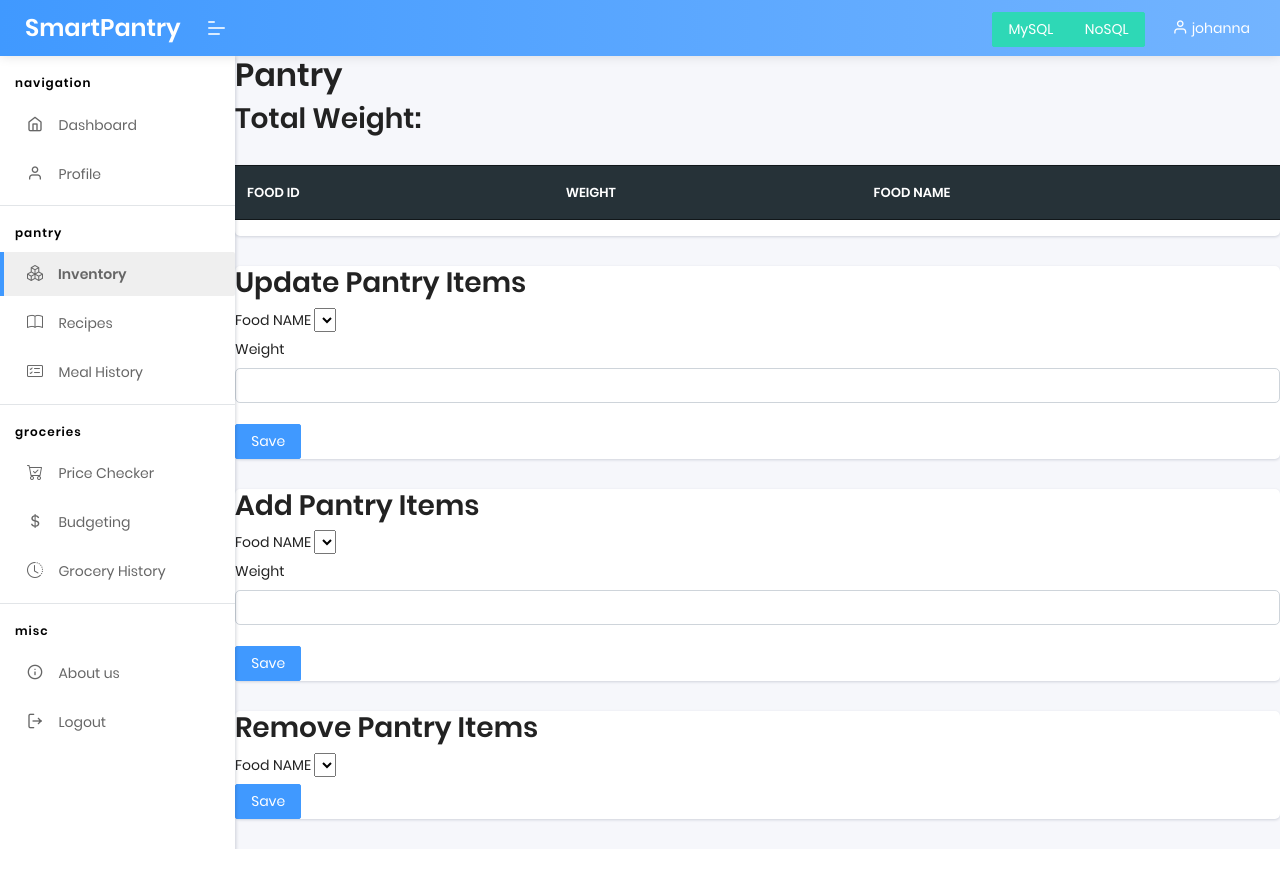
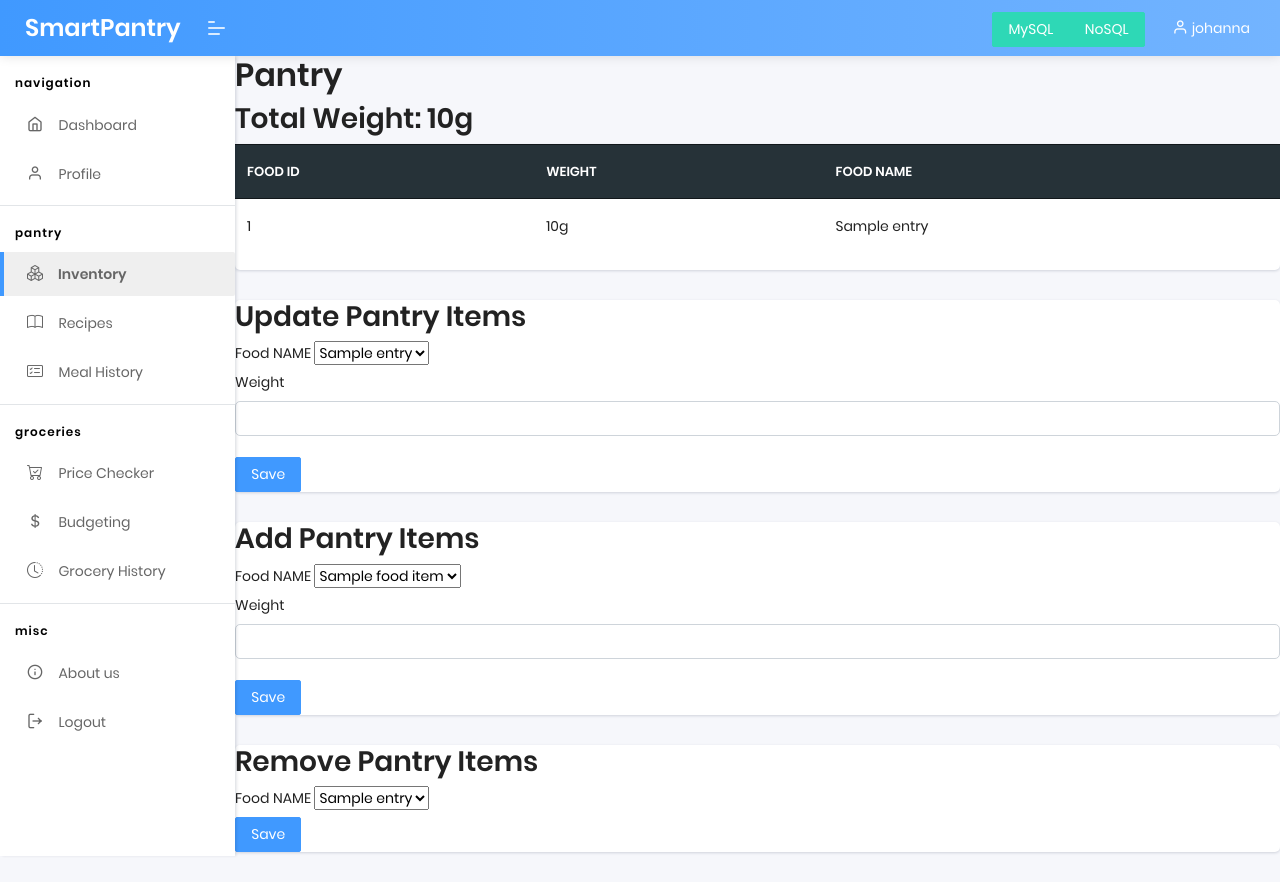
Before and after one commit to CarltonFoo/ICT2103-SmartPantry, a Flask app: page /nosql/inventory.html in a window 1280 px wide. Before the commit the page ends 849 px from the top, so only its background shows below. Run offline with Flask 2, Linux system fonts and the light colour scheme; a user stored in the database is signed in; data comes from the database, SQL or seed files in the repository; tables that the repository leaves empty hold one stand-in row (values such as "Sample post"); a database or web service that is not in the repository returns one stand-in record (values such as "Sample title"); lists and menus that the app fills with data are empty; some libraries are stand-ins or nearby versions.

Commit message:
Updated nosql function for inventory

```diff
--- a/apps/home/routes.py
+++ b/apps/home/routes.py
@@ -4,6 +4,7 @@ from datetime import datetime
 from itertools import groupby
 from operator import itemgetter
 from dns.rdatatype import NULL
+from werkzeug.utils import redirect
 from apps.home import mysqlbp, nosqlbp
 from apps.authentication.util import hash_pass
 from apps.authentication.models import Users
@@ -930,9 +931,6 @@ def GetPantryItems():
 
     try:
         #mySQL
-
-
-
         mycursor4.execute(sql4)
         id = mycursor4.fetchall()
 
@@ -955,58 +953,65 @@ def GetPantryItems():
         return render_template('home/inventory.html', pantry_items=pantry_items, pantryheaviest=pantryheaviest, fooditem=fooditem)
 
     except Error as err:
-            if err.errno == errorcode.ER_NO_SUCH_TABLE:
-                print(f'Create table receipt_ingredient')
-                dir1 = os.path.join(os.path.dirname(__file__), "../../Objects/sql_scripts/", f'food_item.sql')
-                dir2 = os.path.join(os.path.dirname(__file__), "../../Objects/sql_scripts/", f'pantry.sql')
-                create_table(table_name='food_item', dir=dir1)
-                create_table(table_name='pantry', dir=dir2)
-                mycursor4.execute(sql4)
-                id = mycursor4.fetchall()
+        if err.errno == errorcode.ER_NO_SUCH_TABLE:
+            print(f'Create table receipt_ingredient')
+            dir1 = os.path.join(os.path.dirname(__file__), "../../Objects/sql_scripts/", f'food_item.sql')
+            dir2 = os.path.join(os.path.dirname(__file__), "../../Objects/sql_scripts/", f'pantry.sql')
+            create_table(table_name='food_item', dir=dir1)
+            create_table(table_name='pantry', dir=dir2)
+            mycursor4.execute(sql4)
+            id = mycursor4.fetchall()
 
-                mycursor = db.cursor(buffered=True, dictionary=True)
-                mycursor.execute(sql)
-                db.commit()
-                pantry_items = mycursor.fetchall()
-                print("data", pantry_items)
-                mycursor2 = db.cursor(buffered=True, dictionary=True)
-                mycursor2.execute(sql2)
-                pantryheaviest = mycursor2.fetchall()
-                mycursor3 = db.cursor(buffered=True, dictionary=True)
-                mycursor3.execute(sql3)
-                fooditem = mycursor3.fetchall()
-                #sql4="SELECT * FROM food_item e1 WHERE (SELECT * FROM pantry AS e2 WHERE e1.fid = e2.fid AND id=1)"
-                #mycursor4 = db.cursor(buffered=True, dictionary=True)
-                # mycursor4.execute(sql4)
-                #maxfoodname= mycursor3.fetchall()
+            mycursor = db.cursor(buffered=True, dictionary=True)
+            mycursor.execute(sql)
+            db.commit()
+            pantry_items = mycursor.fetchall()
+            print("data", pantry_items)
+            mycursor2 = db.cursor(buffered=True, dictionary=True)
+            mycursor2.execute(sql2)
+            pantryheaviest = mycursor2.fetchall()
+            mycursor3 = db.cursor(buffered=True, dictionary=True)
+            mycursor3.execute(sql3)
+            fooditem = mycursor3.fetchall()
+            #sql4="SELECT * FROM food_item e1 WHERE (SELECT * FROM pantry AS e2 WHERE e1.fid = e2.fid AND id=1)"
+            #mycursor4 = db.cursor(buffered=True, dictionary=True)
+            # mycursor4.execute(sql4)
+            #maxfoodname= mycursor3.fetchall()
 
-                return render_template('home/inventory.html', pantry_items=pantry_items, pantryheaviest=pantryheaviest, fooditem=fooditem)
+            return render_template('home/inventory.html', pantry_items=pantry_items, pantryheaviest=pantryheaviest, fooditem=fooditem)
 
 
-    # mycursor4.execute(sql4)
-    # id = mycursor4.fetchall()
-    # sql = "SELECT p.id, p.fid, p.weight, e.food_name FROM food_item e, pantry p WHERE e.fid = p.fid AND p.id= (SELECT id FROM user WHERE username= '" + str(current_user) + "')"
+@nosqlbp.route('/inventory.html')
+def noSQL_get_pantry():
+    current_username = current_user.username
+    user_pantry_collection = nosql.db["user_pantry"]
+    food_item_collection = nosql.db["food_item"]
 
-    # mycursor = db.cursor(buffered=True, dictionary=True)
-    # mycursor.execute(sql)
-    # db.commit()
-    # pantry_items = mycursor.fetchall()
-    # print("data", pantry_items)
-    # sql2 = "SELECT SUM(weight) FROM pantry WHERE id=(SELECT id FROM user WHERE username= '" + \
-    #     str(current_user) + "')"
-    # mycursor2 = db.cursor(buffered=True, dictionary=True)
-    # mycursor2.execute(sql2)
-    # pantryheaviest = mycursor2.fetchall()
-    # sql3 = "SELECT * FROM food_item e1 WHERE NOT EXISTS( SELECT * FROM pantry AS e2 WHERE e1.fid = e2.fid AND id=(SELECT id FROM user WHERE username= '" + str(current_user) + "'))"
-    # mycursor3 = db.cursor(buffered=True, dictionary=True)
-    # mycursor3.execute(sql3)
-    # fooditem = mycursor3.fetchall()
-    # #sql4="SELECT * FROM food_item e1 WHERE (SELECT * FROM pantry AS e2 WHERE e1.fid = e2.fid AND id=1)"
-    # #mycursor4 = db.cursor(buffered=True, dictionary=True)
-    # # mycursor4.execute(sql4)
-    # #maxfoodname= mycursor3.fetchall()
+    user_pantry_data = user_pantry_collection.find_one({'username': str(current_username)})
+    pantry_items = user_pantry_data["pantry_items"]
 
-    # return render_template('home/inventory.html', pantry_items=pantry_items, pantryheaviest=pantryheaviest, fooditem=fooditem)
+    fid_list = []
+    pantry_items_list = []
+    pantry_weight_list = []
+    for item in pantry_items:
+        fid_list.append(item["fid"])
+        pantry_items_list.append({"fid": item["fid"], "food_name": item["food_name"], "weight": item["weight"]})
+        pantry_weight_list.append(item["weight"])
+
+    total_weight = sum(pantry_weight_list)
+
+    food_items = food_item_collection.find(
+        {},
+        {"fid": 1, "food_name": 1 , "weight": 1}
+    )
+
+    food_item_list = []
+
+    for item in food_items:
+        if (item["fid"] not in fid_list):
+            food_item_list.append({"fid": item["fid"], "food_name": item["food_name"], "weight": item["weight"]})
+
+    return render_template("home/inventory.html", pantry_items=pantry_items, fooditem=food_item_list, pantryheaviest=total_weight)
 
 
 @mysqlbp.route('/updatepantry', methods=['GET', 'POST'])
@@ -1021,7 +1026,6 @@ def update3():
         sql2 = "SELECT p.id, p.fid, p.weight, e.food_name FROM food_item e, pantry p WHERE e.fid = p.fid AND p.id=(SELECT id FROM user WHERE username= '" + str(current_user) + "')"
 
         sql3 = "SELECT * FROM food_item e1 WHERE NOT EXISTS( SELECT * FROM pantry AS e2 WHERE e1.fid = e2.fid AND id=(SELECT id FROM user WHERE username= '" + str(current_user) + "'))"
-
 
         try:
             #mySQL
@@ -1062,43 +1066,28 @@ def update3():
                 return render_template("home/inventory.html", data=data, pantry_items=pantry_items, fooditem=fooditem)
 
 
-        # mycursor.execute(sql)
-        # db.commit()
-        # data = mycursor.fetchall()
-        # sql2 = "SELECT p.id, p.fid, p.weight, e.food_name FROM food_item e, pantry p WHERE e.fid = p.fid AND p.id=(SELECT id FROM user WHERE username= '" + str(current_user) + "')"
-
-        # mycursor2 = db.cursor(buffered=True, dictionary=True)
-        # mycursor2.execute(sql2)
-        # db.commit()
-        # pantry_items = mycursor2.fetchall()
-        # sql3 = "SELECT * FROM food_item e1 WHERE NOT EXISTS( SELECT * FROM pantry AS e2 WHERE e1.fid = e2.fid AND id=(SELECT id FROM user WHERE username= '" + str(current_user) + "'))"
-        # mycursor3 = db.cursor(buffered=True, dictionary=True)
-        # mycursor3.execute(sql3)
-        # db.commit()
-        # fooditem = mycursor3.fetchall()
-        # return render_template("home/inventory.html", data=data, pantry_items=pantry_items, fooditem=fooditem)
-
-
 @nosqlbp.route('/updatepantry', methods=['GET', 'POST'])
 def noSQL_update_pantry():
     try:
         if request.method == 'POST':
-            weight = str(request.form['weight'])
+            weight = float(request.form['weight'])
             fid = str(request.form['fidsss'])
-            user_collection = nosql.db.user
-            user_collection.update(
-                {"username": str(current_user), "pantry.fid": int(fid)},
+            user_pantry_collection = nosql.db["user_pantry"]
+
+            user_pantry_collection.update(
+                {"username": str(current_user.username), "pantry_items.fid": int(fid)},
                 {
                     "$set": {
-                        "pantry.$.weight": weight
+                        "pantry_items.$.weight": weight
                     }
                 }
             )
-        return Response(
-            response=json.dumps({"message": "user updated"}),
-            status=200,
-            mimetype="application/json"
-        )
+        # return Response(
+        #     response=json.dumps({"message": "user updated"}),
+        #     status=200,
+        #     mimetype="application/json"
+        # )
+        return redirect("inventory.html")
     except Exception as ex:
         print(ex)
         Response(
@@ -1165,71 +1154,45 @@ def Create():
                 return render_template("home/inventory.html", pantry_items=pantry_items, fooditem=fooditem)
 
 
-
-        # mycursor.execute(sql)
-        # db.commit()
-        # sql2 = "SELECT p.id, p.fid, p.weight, e.food_name FROM food_item e, pantry p WHERE e.fid = p.fid AND p.id=(SELECT id FROM user WHERE username= '" + str(current_user) + "')"
-
-        # mycursor2 = db.cursor(buffered=True, dictionary=True)
-        # mycursor2.execute(sql2)
-        # db.commit()
-        # pantry_items = mycursor2.fetchall()
-        # sql3 = "SELECT * FROM food_item e1 WHERE NOT EXISTS( SELECT * FROM pantry AS e2 WHERE e1.fid = e2.fid AND id=(SELECT id FROM user WHERE username= '" + str(current_user) + "'))"
-        # mycursor3 = db.cursor(buffered=True, dictionary=True)
-        # mycursor3.execute(sql3)
-        # fooditem = mycursor3.fetchall()
-        # return render_template("home/inventory.html", pantry_items=pantry_items, fooditem=fooditem)
-
-
 @nosqlbp.route('/Createpantry', methods=['GET', 'POST'])
 def noSQL_Create():
     try:
         exists = False
         if request.method == "POST":
+            current_username = current_user.username
             weight = float(request.form['createweight'])
             fid = int(request.form['colours'])
+
             food_collection = nosql.db.food_item
             # Check if food item already exists in pantry
-            user_collection = nosql.db.user
-            data = user_collection.find_one({'username': str(current_user)})
-            data["_id"] = str(data["_id"])
-            pantry_arr = data['pantry']
-            fid_list = []
-            for i in pantry_arr:
-                fid_list.append(i['fid'])
-                if i['fid'] == fid:
+            user_pantry_collection = nosql.db.user_pantry
+            user_pantry_data = user_pantry_collection.find_one({'username': str(current_username)})
+
+            pantry_list = user_pantry_data["pantry_items"]
+
+            for item in pantry_list:
+                if int(item["fid"]) == fid:
                     exists = True
+
             if exists:
-                user_collection.update(
-                    {"username": str(current_user), "pantry.fid": int(fid)},
+                user_pantry_collection.update(
+                    {"username": str(current_username), "pantry_items.fid": int(fid)},
                     {
                         "$inc": {
-                            "pantry.$.weight": weight
+                            "pantry_items.$.weight": weight
                         }
                     }
                 )
             else:
-                food = food_collection.find_one({'fid': int(fid)})
-                food["weight"] = weight
-                inserted_item = {
-                    'fid': food["fid"],
-                    'food_name': food['food_name'],
-                    'weight': food['weight']
+                food_item = food_collection.find_one({'fid': int(fid)})
+                pantry_item = {
+                    'fid': fid,
+                    'food_name': food_item['food_name'],
+                    'weight': float(weight)
                 }
+                queryingNoSQL(method="UPDATE", collection="user_pantry", type="push", filterBy="username", filterVal=str(current_username), data=pantry_item, field="pantry_items")
 
-                queryingNoSQL(method="UPDATE", collection="user", type="push", filterBy="username", filterVal=str(current_user), data=inserted_item, field="pantry")
-            user_collection = nosql.db.user
-            data = user_collection.find_one({'username': str(current_user)})
-            data["_id"] = str(data["_id"])
-            pantry_items = data["pantry"]
-            food_list = food_collection.find({}, {'fid': 1, '_id': 0})
-            food_list2 = []
-            for f in list(food_list):
-                food_list2.append(f['fid'])
-            fooditem = list(set(food_list2)-set(fid_list))
-
-            return render_template("home/inventory.html", pantry_items=pantry_items, fooditem=fooditem)
-
+            return redirect("inventory.html")
     except Exception as ex:
         print(ex)
         Response(
@@ -1283,43 +1246,18 @@ def delete():
                 return render_template("home/inventory.html", pantry_items=pantry_items, fooditem=fooditem)
 
 
-
-        # mycursor.execute(sql)
-        # db.commit()
-        # mycursor2 = db.cursor(buffered=True, dictionary=True)
-        # sql2 = "SELECT p.id, p.fid, p.weight, e.food_name FROM food_item e, pantry p WHERE e.fid = p.fid AND p.id=(SELECT id FROM user WHERE username= '" + str(current_user) + "')"
-        # mycursor2.execute(sql2)
-        # db.commit()
-        # pantry_items = mycursor2.fetchall()
-        # sql3 = "SELECT * FROM food_item e1 WHERE NOT EXISTS( SELECT * FROM pantry AS e2 WHERE e1.fid = e2.fid AND id=(SELECT id FROM user WHERE username= '" + str(current_user) + "'))"
-        # mycursor3 = db.cursor(buffered=True, dictionary=True)
-        # mycursor3.execute(sql3)
-        # fooditem = mycursor3.fetchall()
-        # return render_template("home/inventory.html", pantry_items=pantry_items, fooditem=fooditem)
-
-
 @nosqlbp.route('/Removepantry', methods=['GET', 'POST'])
 def noSQL_delete():
     if request.method == "POST":
+        current_username = current_user.username
         fid = int(request.form['fidssr'])
-        food_collection = nosql.db.food_item
-        user_collection = nosql.db.user
-        user_collection.update({'username': str(current_user)}, {
-                               '$pull': {"pantry": {"fid": fid}}})
-        data = user_collection.find_one({'username': str(current_user)})
-        data["_id"] = str(data["_id"])
-        pantry_items = data["pantry"]
-        fid_list = []
-        for i in pantry_items:
-            fid_list.append(i['fid'])
-        food_list = food_collection.find({}, {'fid': 1, '_id': 0})
-        food_list2 = []
-        #fooditem = list(set(food_list)-set(fid_list))
-        for f in list(food_list):
-            food_list2.append(f['fid'])
-        fooditem = list(set(food_list2)-set(fid_list))
+        user_pantry_collection = nosql.db["user_pantry"]
 
-    return render_template("home/inventory.html", pantry_items=pantry_items, fooditem=fooditem)
+        user_pantry_collection.update(
+            {'username': str(current_username)},
+            {'$pull': {"pantry_items": {"fid": fid}}})
+
+    return redirect("inventory.html")
 
 
 @mysqlbp.route('/meal_history.html')
--- a/apps/templates/home/inventory.html
+++ b/apps/templates/home/inventory.html
@@ -1,18 +1,12 @@
-{% extends "layouts/base.html" %}
-
-{% block title %} UI Tables {% endblock %}
+{% extends "layouts/base.html" %} {% block title %} Inventory {% endblock %}
 
 <!-- Specific CSS goes HERE -->
-{% block stylesheets %}{% endblock stylesheets %}
-
-{% block content %}
+{% block stylesheets %}{% endblock stylesheets %} {% block content %}
 
 <!-- [ Main Content ] start -->
 <section class="pcoded-main-container">
     <H2>Pantry</H2>
-    <h3>Total Weight:</h3>
-    <label>{{pantryheaviest}}</label>
-
+    <h3>Total Weight: {{pantryheaviest}}g</h3>
     <div class="card">
         <table class="table">
             <thead class="thead-dark">
@@ -26,10 +20,9 @@
                 {% for entry in pantry_items %}
                 <tr>
                     <td>{{entry.fid}}</td>
-                    <td>{{entry.weight}}</td>
+                    <td>{{entry.weight}}g</td>
                     <td>{{entry.food_name}}</td>
                 </tr>
-
                 {% endfor %}
             </tbody>
         </table>
@@ -39,14 +32,14 @@
         <form role="form" method="post" action="updatepantry">
 
             <label for="fidinput">Food NAME</label>
-        <select name= "fidsss">
+            <select name="fidsss">
             {% for colour in pantry_items %}
             <option value="{{colour.fid}}" SELECTED>{{colour.food_name}}</option>
             {% endfor %}
         </select>
             </br>
             <label for="weightinput">Weight</label>
-		<input type="text" class="form-control" id="weightinput" name="weight" required>
+            <input type="number" class="form-control" id="weightinput" name="weight" required>
             </br>
             <button type="submit" class="btn btn-primary">Save</button>
         </form>
@@ -55,14 +48,14 @@
         <h3>Add Pantry Items</h3>
         <form role="form" method="post" action="Createpantry">
             <label for="foodid">Food NAME</label>
-        <select name= "colours">
+            <select name="colours">
         {% for colour in fooditem %}
         <option value="{{colour.fid}}" SELECTED>{{colour.food_name}}</option>
         {% endfor %}
         </select>
             </br>
             <label for="weightadd">Weight</label>
-        <input type="text" class="form-control" id="createweightinput" name="createweight" required>
+            <input type="number" class="form-control" id="createweightinput" name="createweight" required>
             </br>
             <button type="submit" class="btn btn-primary">Save</button>
             </br>
@@ -72,7 +65,7 @@
         <h3>Remove Pantry Items</h3>
         <form role="form" method="post" action="Removepantry">
             <label for="remove">Food NAME</label>
-        <select name= "fidssr">
+            <select name="fidssr">
             {% for colour in pantry_items %}
             <option value="{{colour.fid}}" SELECTED>{{colour.food_name}}</option>
             {% endfor %}
```
Lines whose indentation alone changed are shown as unchanged.
